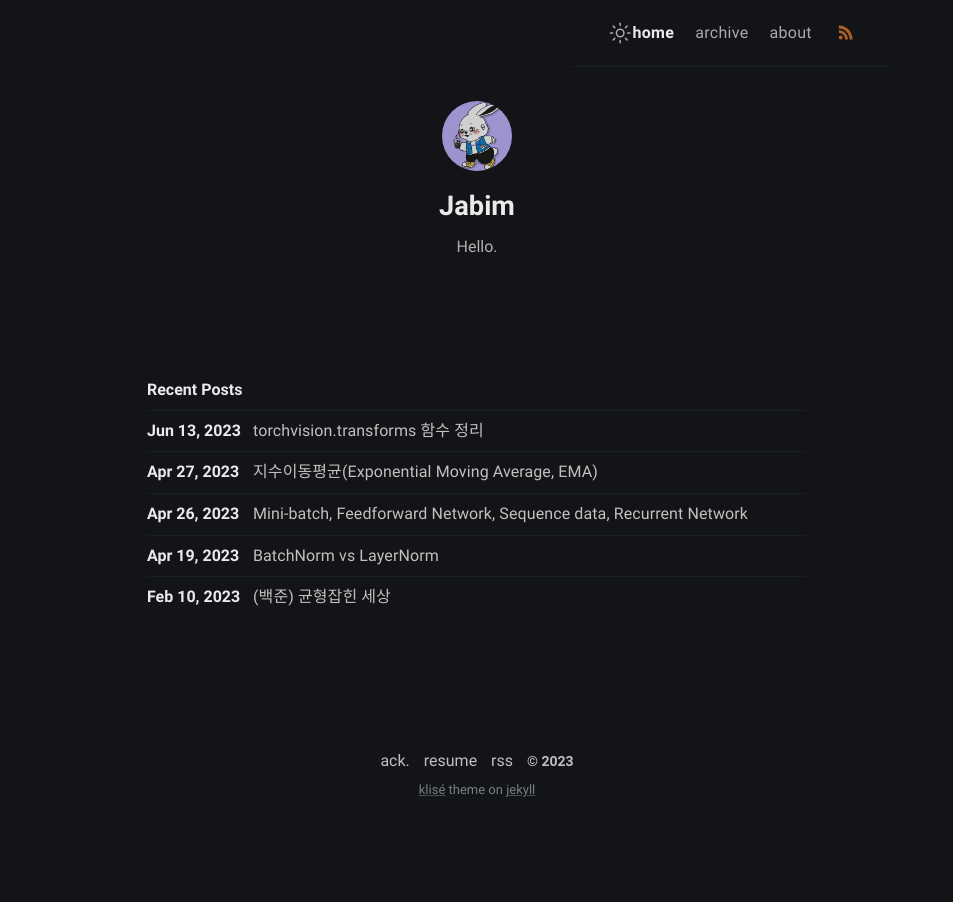
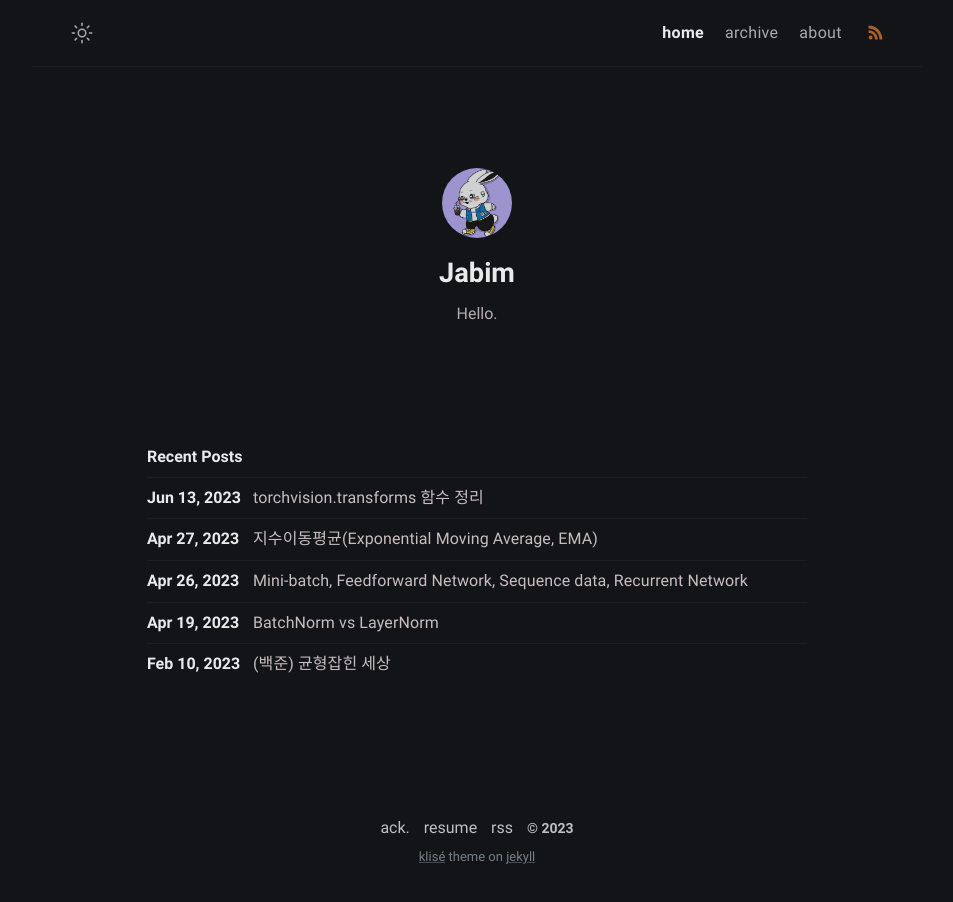
Before and after one commit to JeongSabin/JeongSabin.github.io, a Jekyll site: the page built from index.md, in a window 1280 px wide. Shown: the whole page, without its empty margins (163-1116 px from the left). Built offline with Jekyll 4.4.1, drawn with Linux system fonts in a browser that asks for light colours.

Commit message:
navbar fixed

```diff
--- a/_sass/klise/_layout.scss
+++ b/_sass/klise/_layout.scss
@@ -3,10 +3,9 @@
   height: auto;
   max-width: calc(#{$wide-size} - (#{$spacing-full} * 2));
   max-width: -webkit-calc(#{$wide-size} - (#{$spacing-full} * 2));
-  position: fixed;
-  top: 0;
-  right: 5%;
-  transform: translateX(-50%);
+  position: relative;
+  margin-right: auto;
+  margin-left: auto;
   border-bottom: 1px solid $light;
   padding: $spacing-full - 15px $spacing-full;
   @extend %clearfix;
```
Also changed, not shown: 2 other files.
